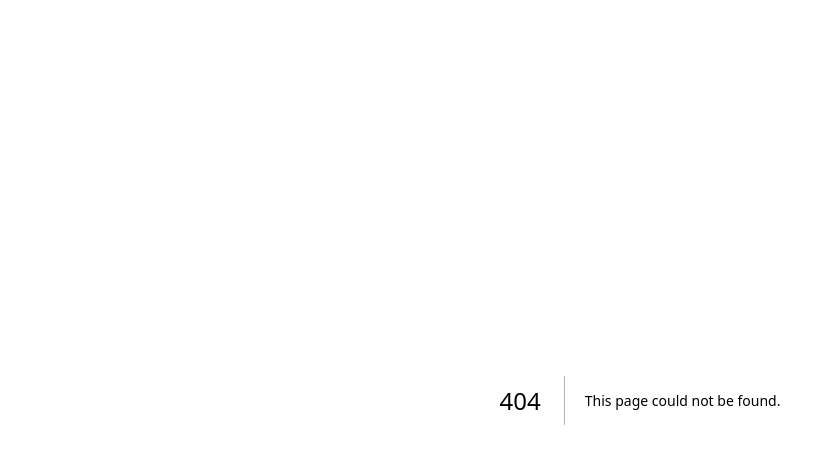
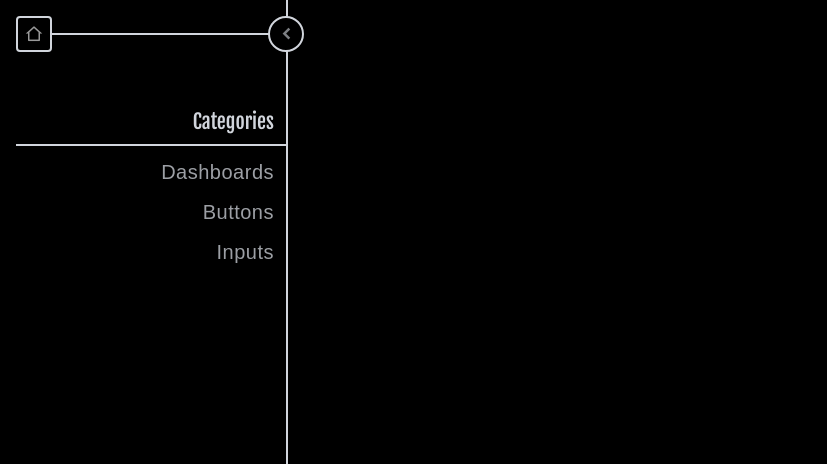
Before and after one commit to povertycycle/design-portfolio, a Next.js app: page /design-portfolio/designs in a window 1280 px wide. Before the commit this address had no page. Shown: the top 464 px of the page, without its empty margins (0-827 px from the left). Built offline with nearby package versions, Linux system fonts and the light colour scheme; a web font is replaced by a local one.

Commit message:
pre-design page

```diff
--- a/src/app/auth/layout.tsx
+++ b/src/app/auth/layout.tsx
@@ -24,7 +24,7 @@ const LandingPageHeader: React.FC = () => {
         >
             <div className="h-full relative z-1 flex justify-end py-3 px-12 gap-8 w-full text-white text-xl font-medium tracking-wider">
                 <Link href="/designs">
-                    <TopMenu title={"Desgins"} />
+                    <TopMenu title={"Designs"} />
                 </Link>
                 <Link href="/auth/questions">
                     <TopMenu title="Support" />
--- /dev/null
+++ b/src/app/designs/dashboards/page.tsx
@@ -0,0 +1,7 @@
+"use client";
+
+import { DesignsPage } from "@/src/features/designs/DesignsPage";
+
+export default function Home() {
+    return <></>;
+}
--- /dev/null
+++ b/src/app/designs/layout.tsx
@@ -0,0 +1,16 @@
+"use client";
+
+import { Navigation } from "@/src/features/designs/navigation/Navigation";
+
+export default function DesignsLayout({
+    children,
+}: {
+    children: React.ReactNode;
+}) {
+    return (
+        <div className="w-screen h-screen bg-black flex font-fjalla">
+            <Navigation />
+            <div className="w-full flex">{children}</div>
+        </div>
+    );
+}
--- /dev/null
+++ b/src/app/designs/page.tsx
@@ -0,0 +1,7 @@
+"use client";
+
+import { DesignsPage } from "@/src/features/designs/DesignsPage";
+
+export default function Home() {
+    return <DesignsPage />;
+}
--- /dev/null
+++ b/src/features/designs/DesignsPage.tsx
@@ -0,0 +1,5 @@
+import { Navigation } from "./navigation/Navigation";
+
+export const DesignsPage: React.FC = () => {
+    return <div className=""></div>;
+};
--- /dev/null
+++ b/src/features/designs/navigation/Menu.tsx
@@ -0,0 +1,42 @@
+import Link from "next/link";
+import { usePathname } from "next/navigation";
+
+export function Menu() {
+    const pathname = usePathname();
+    console.log(pathname);
+    return (
+        <div className="flex flex-col overflow-hidden w-full h-full">
+            <h1 className="text-xl mt-14 text-end border-b-2 border-gray-300 pb-2 px-3">
+                Categories
+            </h1>
+            <div className="flex flex-col items-end overflow-y-auto mt-3 pr-3 font-smooch text-xl tracking-wide gap-3 font-medium px-1 w-full overflow-x-hidden">
+                {MENU.map(({ title, url }) => (
+                    <div
+                        key={url}
+                        className={`flex gap-2 ${
+                            pathname.includes(url)
+                                ? ""
+                                : "opacity-75 hover:opacity-100"
+                        } text-end w-fit`}
+                    >
+                        <Link
+                            href={`/designs/${url}`}
+                            className="focus:outline-none flex"
+                        >
+                            <span className="truncate">{title}</span>
+                        </Link>
+                        {pathname.includes(url) && (
+                            <i className="ri-arrow-left-s-line" />
+                        )}
+                    </div>
+                ))}
+            </div>
+        </div>
+    );
+}
+
+const MENU = [
+    { title: "Dashboards", url: "dashboards" },
+    { title: "Buttons", url: "buttons" },
+    { title: "Inputs", url: "inputs" },
+];
--- /dev/null
+++ b/src/features/designs/navigation/Navigation.tsx
@@ -0,0 +1,41 @@
+import Link from "next/link";
+import { usePathname } from "next/navigation";
+import { useState } from "react";
+import { Menu } from "./Menu";
+
+export const Navigation: React.FC = () => {
+    const [compressed, setCompressed] = useState<boolean>(false);
+
+    const toggle = () => setCompressed((prev) => !prev);
+
+    return (
+        <div
+            className={`py-4 pl-4 ${
+                compressed ? "w-22" : "w-72"
+            } transition-[width] duration-500 border-r-2 border-gray-300 flex flex-col h-full text-gray-300 text-lg shrink-0 relative`}
+        >
+            <div
+                onClick={toggle}
+                className="absolute right-0 top-4 translate-x-1/2 text-xl font-bold cursor-pointer flex items-center justify-center w-9 h-9 rounded-full bg-black border-2 border-gray-300"
+            >
+                <span className="hover:opacity-100 opacity-60 transition-opacity">
+                    {!compressed ? (
+                        <i className="ri-arrow-left-s-line" />
+                    ) : (
+                        <i className="ri-arrow-right-s-line" />
+                    )}
+                </span>
+            </div>
+            <div className="h-9 w-full flex">
+                <Link
+                    href="/"
+                    className="w-9 h-9 group shrink-0 border-gray-300 border-2 text-white rounded-sm flex items-center justify-center"
+                >
+                    <i className="group-hover:opacity-100 opacity-60 transition-opacity ri-home-2-line" />
+                </Link>
+                <div className="my-auto h-0.5 bg-gray-300 w-full" />
+            </div>
+            <Menu />
+        </div>
+    );
+};
```
